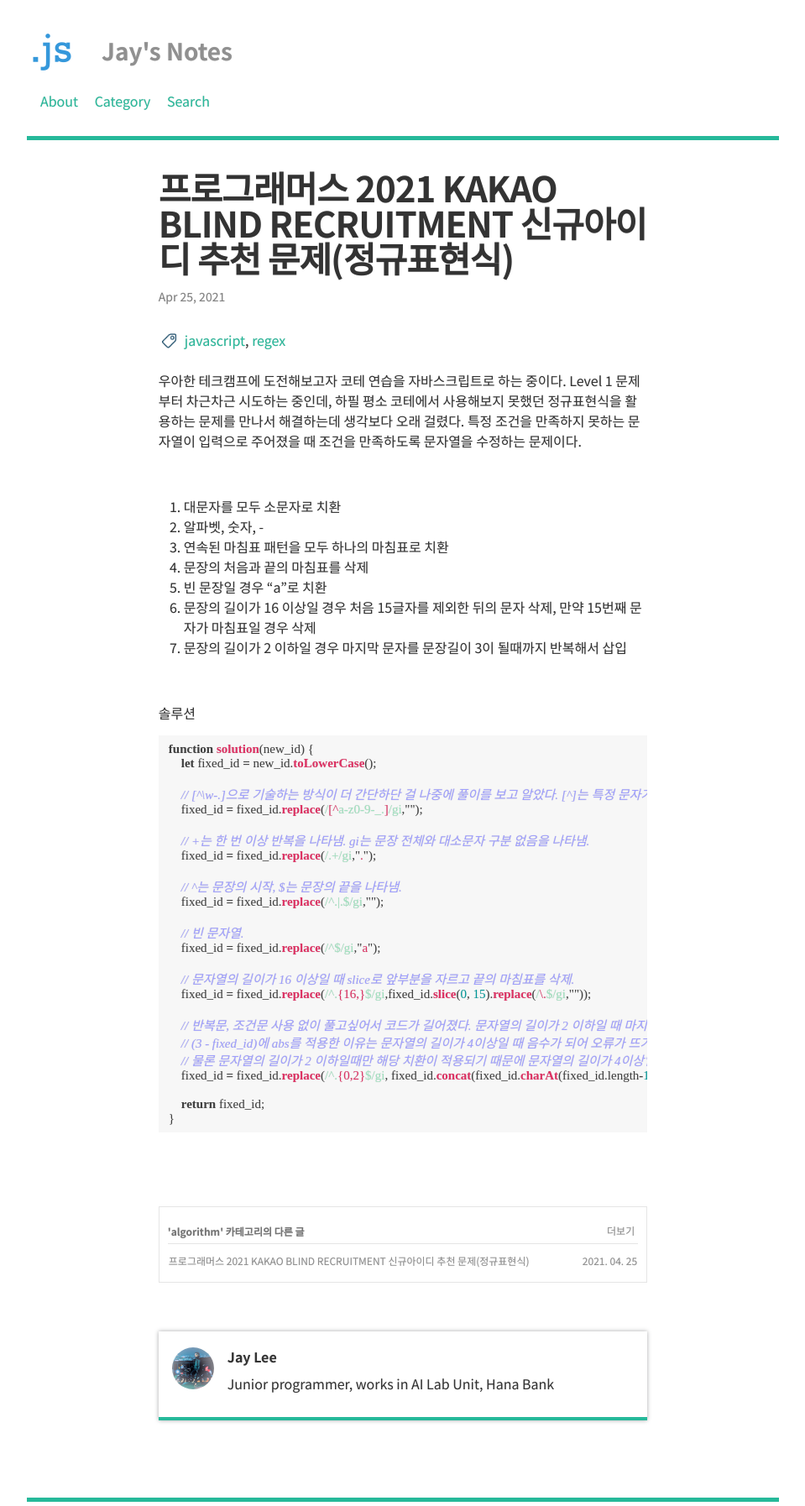
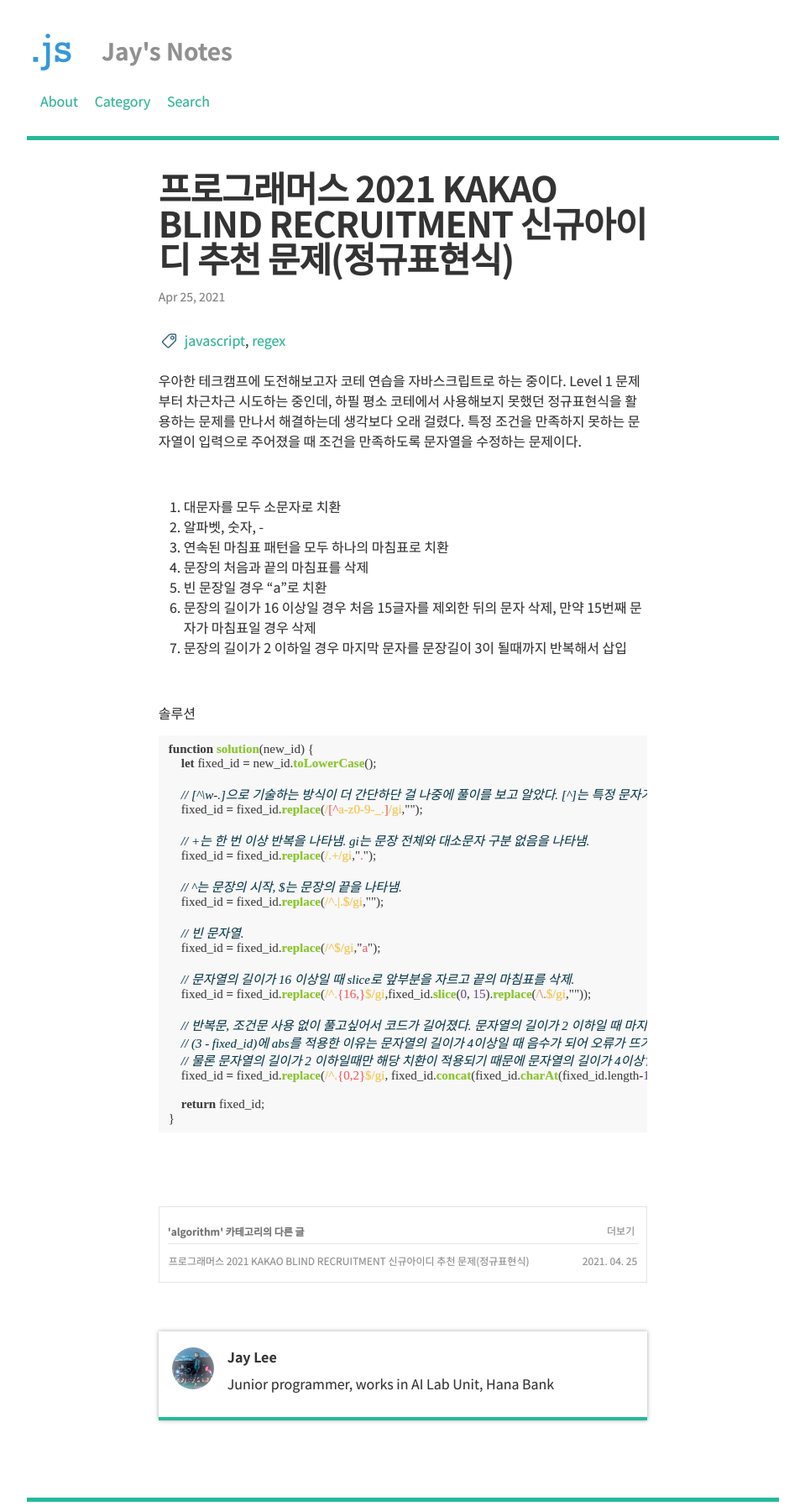
Before and after one commit to Clarit7/clarit7.github.io, a Jekyll site: the page built from _posts/2021-04-25-js_regex.md, in a window 1280 px wide. Shown: the whole page at 84% size, without its empty margins (160-1119 px from the left). Built offline with Jekyll 4.4.1, drawn with Linux system fonts in a browser that asks for light colours; some web fonts are replaced; comment, search, counter and statistics services are not loaded.

Commit message:
color codeblock

```diff
--- a/_sass/_syntax-highlighting.scss
+++ b/_sass/_syntax-highlighting.scss
@@ -6,66 +6,66 @@
     @extend %vertical-rhythm;
 
     .highlighter-rouge & {
-  background: #F7F7F7;
+  background: #F8F8F8;
     }
 
-    .c     { color: #9E9EFF; font-style: italic } // Comment
-    .err   { color: #DE3163; } // Error
+    .c     { color: #073b4c; font-style: italic } // Comment
+    .err   { color: #ef476f; } // Error
     .k     { font-weight: bold } // Keyword
     .o     { font-weight: bold } // Operator
-    .cm    { color: #9E9EFF; font-style: italic } // Comment.Multiline
-    .cp    { color: #9E9EFF; font-weight: bold } // Comment.Preproc
-    .c1    { color: #9E9EFF; font-style: italic } // Comment.Single
-    .cs    { color: #9E9EFF; font-weight: bold; font-style: italic } // Comment.Special
-    .gd    { color: #fff;} // Generic.Deleted
-    .gd .x { color: #fff;} // Generic.Deleted.Specific
+    .cm    { color: #073b4c; font-style: italic } // Comment.Multiline
+    .cp    { color: #073b4c; font-weight: bold } // Comment.Preproc
+    .c1    { color: #073b4c; font-style: italic } // Comment.Single
+    .cs    { color: #073b4c; font-weight: bold; font-style: italic } // Comment.Special
+    .gd    { color: #118ab2;} // Generic.Deleted
+    .gd .x { color: #118ab2;} // Generic.Deleted.Specific
     .ge    { font-style: italic } // Generic.Emph
-    .gr    { color: #DE3163 } // Generic.Error
-    .gh    { color: #FF7F50 } // Generic.Heading
-    .gi    { color: #fff; } // Generic.Inserted
-    .gi .x { color: #fff; } // Generic.Inserted.Specific
-    .go    { color: #9E9EFF } // Generic.Output
-    .gp    { color: #9E9EFF } // Generic.Prompt
+    .gr    { color: #ef476f } // Generic.Error
+    .gh    { color: #ffd166 } // Generic.Heading
+    .gi    { color: #118ab2; } // Generic.Inserted
+    .gi .x { color: #118ab2; } // Generic.Inserted.Specific
+    .go    { color: #06d6a0 } // Generic.Output
+    .gp    { color: #06d6a0 } // Generic.Prompt
     .gs    { font-weight: bold } // Generic.Strong
-    .gu    { color: #FF7F50 } // Generic.Subheading
-    .gt    { color: #DE3163 } // Generic.Traceback
+    .gu    { color: #ffd166 } // Generic.Subheading
+    .gt    { color: #ef476f } // Generic.Traceback
     .kc    { font-weight: bold } // Keyword.Constant
     .kd    { font-weight: bold } // Keyword.Declaration
     .kp    { font-weight: bold } // Keyword.Pseudo
     .kr    { font-weight: bold } // Keyword.Reserved
     .kt    { color: #6495ED; font-weight: bold } // Keyword.Type
-    .m     { color: #9FE2BF } // Literal.Number
-    .s     { color: #DE3163 } // Literal.String
+    .m     { color: #6a4c93 } // Literal.Number
+    .s     { color: #ff595e } // Literal.String
     .na    { color: #FFBF00 } // Name.Attribute
-    .nb    { color: #0086B3 } // Name.Builtin
-    .nc    { color: #6495ED; font-weight: bold } // Name.Class
-    .no    { color: #FFBF00 } // Name.Constant
-    .ni    { color: #DFFF00 } // Name.Entity
-    .ne    { color: #DE3163; font-weight: bold } // Name.Exception
-    .nf    { color: #DE3163; font-weight: bold } // Name.Function
-    .nn    { color: #9E9EFF } // Name.Namespace
-    .nt    { color: #6495ED } // Name.Tag
-    .nv    { color: #FFBF00 } // Name.Variable
+    .nb    { color: #1982c4 } // Name.Builtin
+    .nc    { color: #8ac926; font-weight: bold } // Name.Class
+    .no    { color: #1982c4 } // Name.Constant
+    .ni    { color: #1982c4 } // Name.Entity
+    .ne    { color: #ff595e; font-weight: bold } // Name.Exception
+    .nf    { color: #8ac926; font-weight: bold } // Name.Function
+    .nn    { color: #1982c4 } // Name.Namespace
+    .nt    { color: #1982c4 } // Name.Tag
+    .nv    { color: #1982c4 } // Name.Variable
     .ow    { font-weight: bold } // Operator.Word
-    .w     { color: #FF7F50 } // Text.Whitespace
-    .mf    { color: #099 } // Literal.Number.Float
-    .mh    { color: #099 } // Literal.Number.Hex
-    .mi    { color: #099 } // Literal.Number.Integer
-    .mo    { color: #099 } // Literal.Number.Oct
-    .sb    { color: #DE3163 } // Literal.String.Backtick
-    .sc    { color: #DE3163 } // Literal.String.Char
-    .sd    { color: #DE3163 } // Literal.String.Doc
-    .s2    { color: #DE3163 } // Literal.String.Double
-    .se    { color: #DE3163 } // Literal.String.Escape
-    .sh    { color: #DE3163 } // Literal.String.Heredoc
-    .si    { color: #DE3163 } // Literal.String.Interpol
-    .sx    { color: #DE3163 } // Literal.String.Other
-    .sr    { color: #9FE2BF } // Literal.String.Regex
-    .s1    { color: #DE3163 } // Literal.String.Single
-    .ss    { color: #6495ED } // Literal.String.Symbol
-    .bp    { color: #9E9EFF } // Name.Builtin.Pseudo
-    .vc    { color: #DFFF00 } // Name.Variable.Class
-    .vg    { color: #DFFF00 } // Name.Variable.Global
-    .vi    { color: #DFFF00 } // Name.Variable.Instance
-    .il    { color: #40E0D0 } // Literal.Number.Integer.Long
+    .w     { color: #ffca3a } // Text.Whitespace
+    .mf    { color: #6a4c93 } // Literal.Number.Float
+    .mh    { color: #6a4c93 } // Literal.Number.Hex
+    .mi    { color: #6a4c93 } // Literal.Number.Integer
+    .mo    { color: #6a4c93 } // Literal.Number.Oct
+    .sb    { color: #ff595e } // Literal.String.Backtick
+    .sc    { color: #ff595e } // Literal.String.Char
+    .sd    { color: #ff595e } // Literal.String.Doc
+    .s2    { color: #ff595e } // Literal.String.Double
+    .se    { color: #ff595e } // Literal.String.Escape
+    .sh    { color: #ff595e } // Literal.String.Heredoc
+    .si    { color: #ff595e } // Literal.String.Interpol
+    .sx    { color: #ff595e } // Literal.String.Other
+    .sr    { color: #ffca3a } // Literal.String.Regex
+    .s1    { color: #ff595e } // Literal.String.Single
+    .ss    { color: #ffca3a } // Literal.String.Symbol
+    .bp    { color: #1982c4 } // Name.Builtin.Pseudo
+    .vc    { color: #8ac926 } // Name.Variable.Class
+    .vg    { color: #8ac926 } // Name.Variable.Global
+    .vi    { color: #8ac926 } // Name.Variable.Instance
+    .il    { color: #6a4c93 } // Literal.Number.Integer.Long
 }
```
